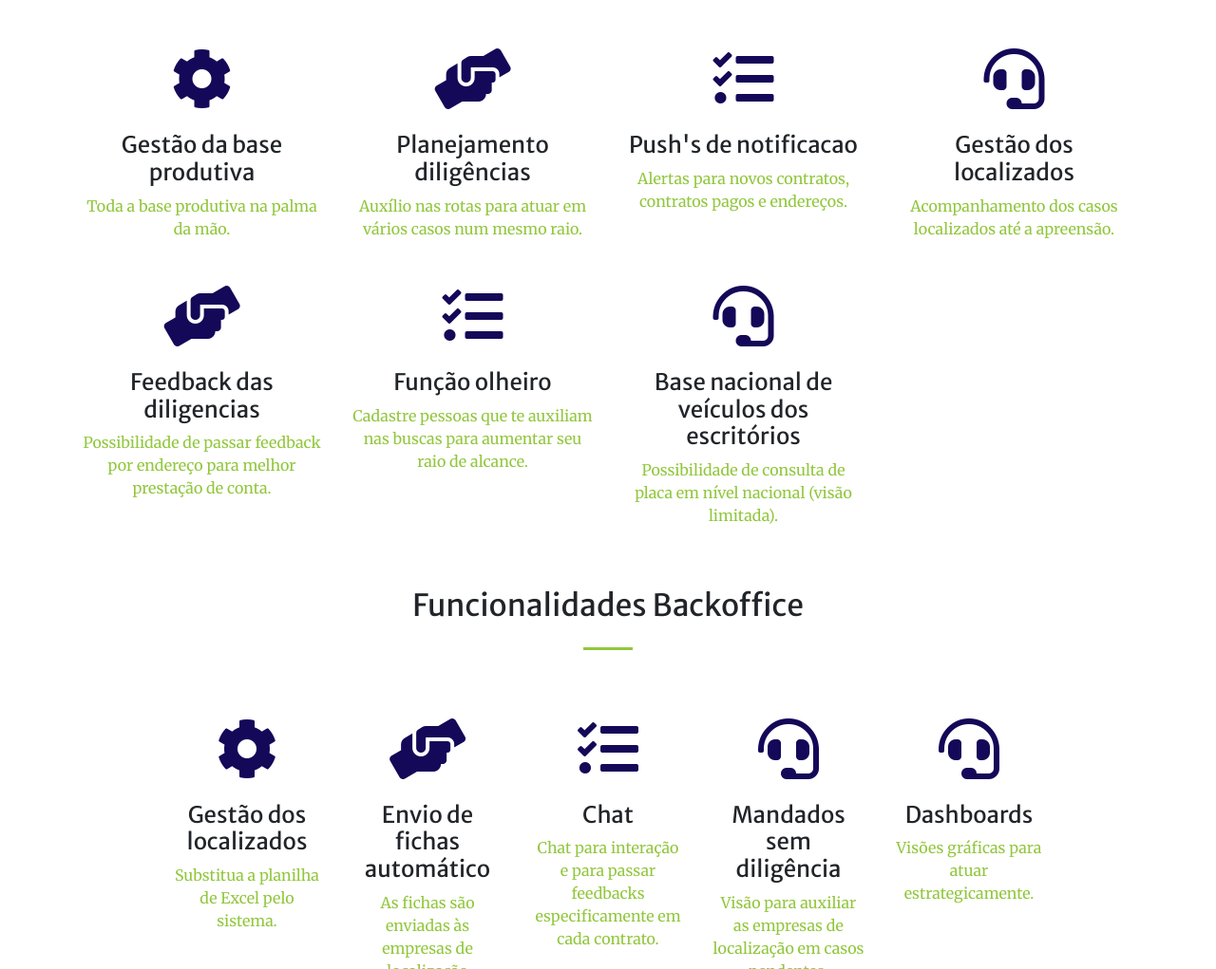
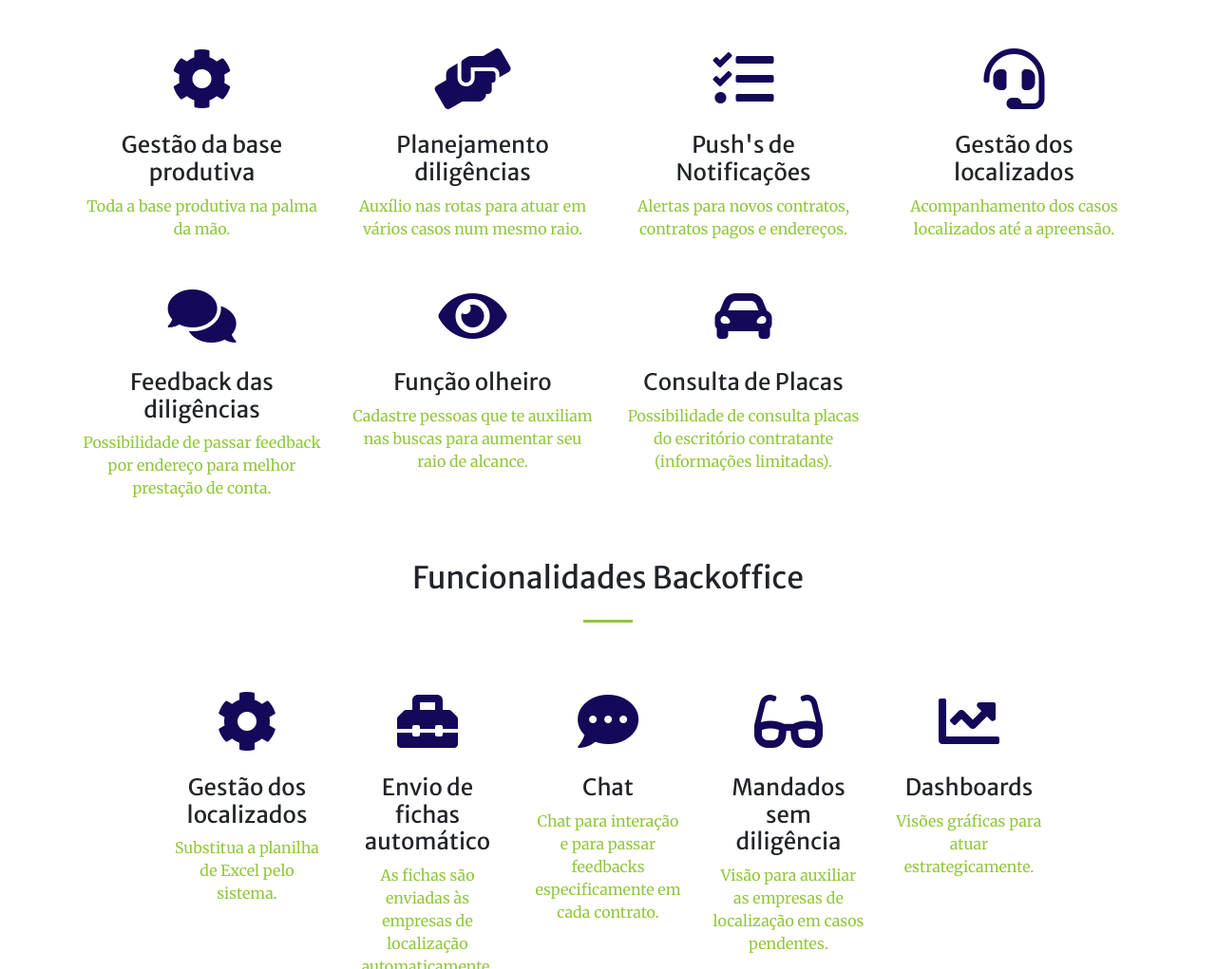
Before and after one commit to MrASousa/MrASousa.github.io, a website with bundled scripts: page index.html in a window 1280 px wide. Shown: the part 1492-2513 px from the top of the page at 95% size. Built offline with nearby package versions, Linux system fonts and the light colour scheme.

Commit message:
Edit New Changes

```diff
--- a/index.html
+++ b/index.html
@@ -79,7 +79,7 @@
         <div class="col-lg-8 text-center">
           <h2 class="text-white mt-0" data-aos="fade-up">Loc Intelligence, o meio neste ecossistema</h2>
           <hr class="divider light my-4">
-          <p class="text-white-50 mb-4" data-aos="fade-up">Atraves da plataforma, proporcionamos a todas as partes envolvidas a possibilidade de uma melhor gestão para melhores resultados na recuperação de crédito via judicial.</p>
+          <p class="text-white-50 mb-4" data-aos="fade-up">Através da plataforma, proporcionamos à todas as partes envolvidas a possibilidade de uma melhor gestão para melhores resultados na recuperação de crédito via judicial.</p>
           <a class="btn btn-light btn-xl js-scroll-trigger" href="#services">Saiba Mais!</a>
         </div>
       </div>
@@ -109,7 +109,7 @@
         <div class="col-lg-3 col-md-6 text-center">
           <div class="mt-5">
             <i class="fas fa-4x fa-tasks text-primary mb-4"></i>
-            <h3 class="h4 mb-2">Push's de notificacao</h3>
+            <h3 class="h4 mb-2">Push's de Notificações</h3>
             <p class="text-muted mb-0">Alertas para novos contratos, contratos pagos e endereços.</p>
           </div>
         </div>
@@ -124,23 +124,23 @@
       <div class="row">
         <div class="col-lg-3 col-md-6 text-center">
           <div class="mt-5">
-            <i class="fas fa-4x fa-hands-helping text-primary mb-4"></i>
-            <h3 class="h4 mb-2">Feedback das diligencias</h3>
+            <i class="fas fa-4x fa-comments text-primary mb-4"></i>
+            <h3 class="h4 mb-2">Feedback das diligências</h3>
             <p class="text-muted mb-0">Possibilidade de passar feedback por endereço para melhor prestação de conta.</p>
           </div>
         </div>
         <div class="col-lg-3 col-md-6 text-center">
           <div class="mt-5">
-            <i class="fas fa-4x fa-tasks text-primary mb-4"></i>
+            <i class="fas fa-4x fa-eye text-primary mb-4"></i>
             <h3 class="h4 mb-2">Função olheiro</h3>
             <p class="text-muted mb-0">Cadastre pessoas que te auxiliam nas buscas para aumentar seu raio de alcance.</p>
           </div>
         </div>
         <div class="col-lg-3 col-md-6 text-center">
           <div class="mt-5">
-            <i class="fas fa-4x fa-headset text-primary mb-4"></i>
-            <h3 class="h4 mb-2">Base nacional de veículos dos escritórios </h3>
-            <p class="text-muted mb-0">Possibilidade de consulta de placa em nível nacional (visão limitada).</p>
+            <i class="fas fa-4x fa-car-alt text-primary mb-4"></i>
+            <h3 class="h4 mb-2">Consulta de Placas </h3>
+            <p class="text-muted mb-0">Possibilidade de consulta placas do escritório contratante (informações limitadas).</p>
           </div>
         </div>
       </div>
@@ -159,28 +159,28 @@
         </div>
         <div class="col-lg-2 col-md-6 text-center">
           <div class="mt-5">
-            <i class="fas fa-4x fa-hands-helping text-primary mb-4"></i>
+            <i class="fas fa-4x fa-toolbox text-primary mb-4"></i>
             <h3 class="h4 mb-2">Envio de fichas automático</h3>
             <p class="text-muted mb-0">As fichas são enviadas às empresas de localização automaticamente.</p>
           </div>
         </div>
         <div class="col-lg-2 col-md-6 text-center">
           <div class="mt-5">
-            <i class="fas fa-4x fa-tasks text-primary mb-4"></i>
+            <i class="fas fa-4x far fa-comment-dots text-primary mb-4"></i>
             <h3 class="h4 mb-2">Chat</h3>
             <p class="text-muted mb-0">Chat para interação e para passar feedbacks especificamente em cada contrato.</p>
           </div>
         </div>
         <div class="col-lg-2 col-md-6 text-center">
           <div class="mt-5">
-            <i class="fas fa-4x fa-headset text-primary mb-4"></i>
+            <i class="fas fa-4x fa-glasses text-primary mb-4"></i>
             <h3 class="h4 mb-2">Mandados sem diligência</h3>
             <p class="text-muted mb-0">Visão para auxiliar as empresas de localização em casos pendentes.</p>
           </div>
         </div>
         <div class="col-lg-2 col-md-6 text-center">
           <div class="mt-5">
-            <i class="fas fa-4x fa-headset text-primary mb-4"></i>
+            <i class="fas fa-4x fa-chart-line text-primary mb-4"></i>
             <h3 class="h4 mb-2">Dashboards</h3>
             <p class="text-muted mb-0">Visões gráficas para atuar estrategicamente.</p>
           </div>
```
Also changed, not shown: img/main-logo.png.
